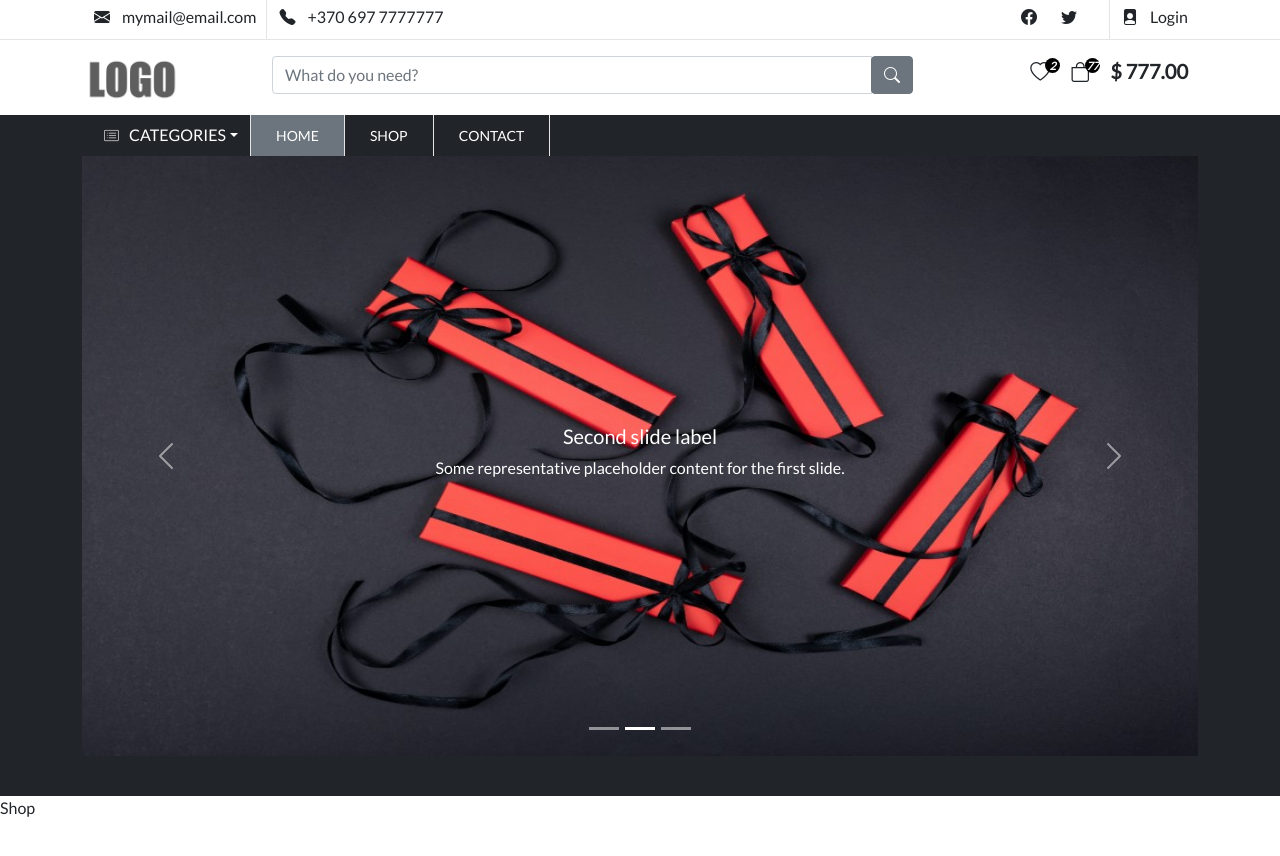
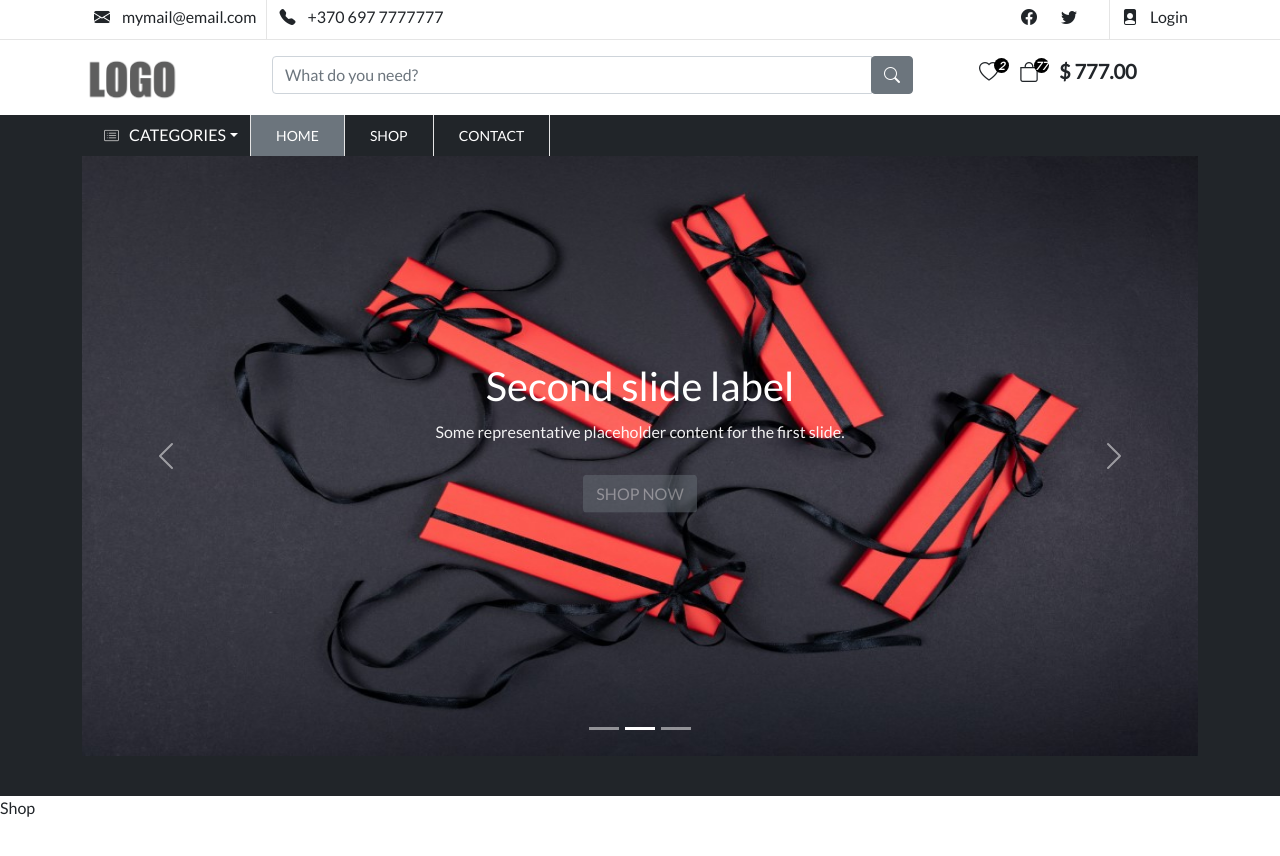
Before and after one commit to nubranger/ecommerce-react, a React (Create React App) app: page / in a window 1280 px wide. Shown: the top 856 px of the page. Built offline with nearby package versions, Linux system fonts and the light colour scheme.

Commit message:
hero animation

```diff
--- a/src/components/Hero.js
+++ b/src/components/Hero.js
@@ -21,22 +21,25 @@ const Hero = () => {
                         <div className="carousel-item active" data-bs-interval="5000">
                             <img src={require("../img/hero/img1.jpg").default} className="d-block w-100" alt="img1"/>
                             <div className="carousel-caption">
-                                <h5>First slide label</h5>
+                                <h1>First slide label</h1>
                                 <p>Some representative placeholder content for the first slide.</p>
+                                <button className="btn-shop">SHOP NOW</button>
                             </div>
                         </div>
                         <div className="carousel-item" data-bs-interval="5000">
                             <img src={require("../img/hero/img2.jpg").default} className="d-block w-100" alt="img2"/>
                             <div className="carousel-caption">
-                                <h5>Second slide label</h5>
+                                <h1>Second slide label</h1>
                                 <p>Some representative placeholder content for the first slide.</p>
+                                <button className="btn-shop">SHOP NOW</button>
                             </div>
                         </div>
                         <div className="carousel-item" data-bs-interval="5000">
                             <img src={require("../img/hero/img3.jpg").default} className="d-block w-100" alt="img3"/>
                             <div className="carousel-caption">
-                                <h5>Third slide label</h5>
+                                <h1>Third slide label</h1>
                                 <p>Some representative placeholder content for the first slide.</p>
+                                <button className="btn-shop">SHOP NOW</button>
                             </div>
                         </div>
                     </div>
--- a/src/styles/scss/components/_header.scss
+++ b/src/styles/scss/components/_header.scss
@@ -29,6 +29,7 @@
       font-size: 20px;
       display: inline-block;
       float: right;
+      width: 100%;
 
       li {
         display: inline-block;
--- a/src/styles/scss/components/_hero.scss
+++ b/src/styles/scss/components/_hero.scss
@@ -11,4 +11,53 @@
     color: #fff;
     text-align: center;
   }
+
+  .btn-shop {
+    display: inline-block;
+    font-weight: 400;
+    line-height: 1.5;
+    color: white;
+    text-align: center;
+    text-decoration: none;
+    vertical-align: middle;
+    cursor: pointer;
+    -webkit-user-select: none;
+    user-select: none;
+    background-color: #6c757d;
+    border: 1px solid transparent;
+    padding: 6px 12px;
+    font-size: 1rem;
+    border-radius: .25rem;
+    animation: moveInBottom 1s ease-out 1s;
+    animation-fill-mode: backwards;
+
+    &:hover {
+      color: #fff;
+      background-color: #5c636a;
+      border-color: #565e64;
+      transition: .3s;
+    }
+  }
+
+  h1 {
+    animation: moveInBottom 1s ease-out .3s;
+    animation-fill-mode: backwards;
+  }
+
+  p {
+    animation: moveInBottom 1s ease-out .5s;
+    animation-fill-mode: backwards;
+  }
 }
+
+@keyframes moveInBottom {
+  0% {
+    opacity: 0;
+    transform: translateY(30px);
+  }
+
+  100% {
+    opacity: 1;
+    transform: translate(0);
+  }
+}
```
